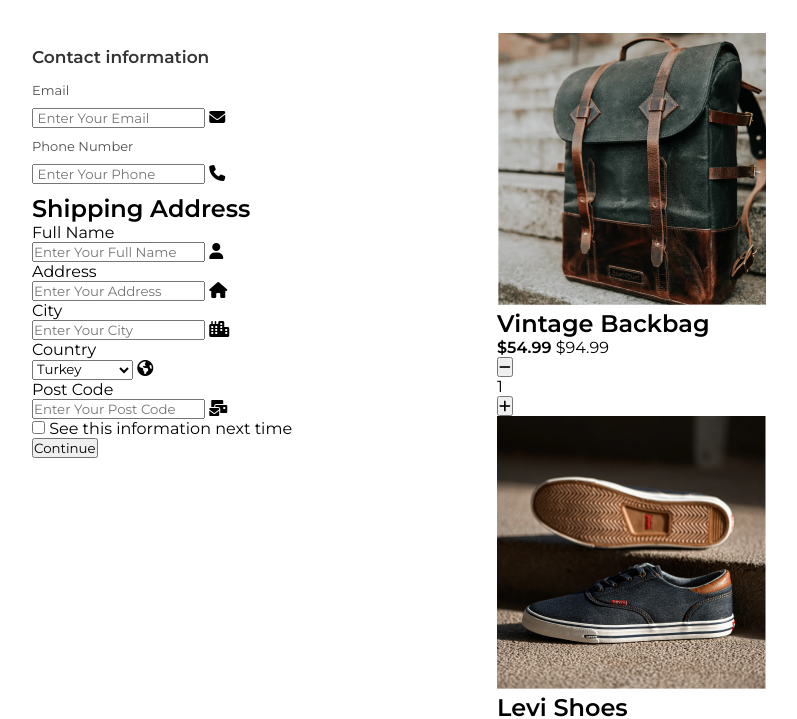
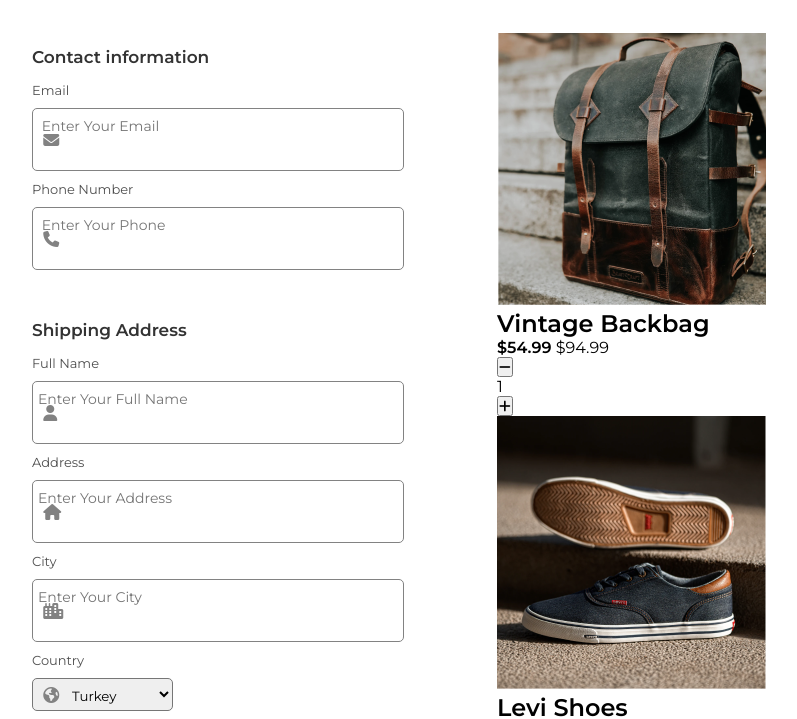
Before and after one commit to meakif/checkout, a plain HTML site: page index.html in a window 1280 px wide. Shown: the part 58-777 px from the top of the page, without its empty margins (160-957 px from the left). Drawn offline with Linux system fonts and the light colour scheme; a web font is replaced by a local one.

Commit message:
css last

```diff
--- a/index.html
+++ b/index.html
@@ -21,14 +21,14 @@
                 <h2>Contact information</h2>
                 <div class="campo">
                     <label for="email">Email</label>
-                    <div class="input">
+                    <div class="input-tag">
                         <input type="Email" name="Email" placeholder=" Enter Your Email">
                         <i class="fa-solid fa-envelope"></i>
                     </div>
                 </div>
                 <div class="campo">
                     <label for="Phone">Phone Number</label>
-                    <div class="input">
+                    <div class="input-tag">
                         <input type="number" name="Phone" placeholder=" Enter Your Phone">
                         <i class="fa-solid fa-phone"></i>
                     </div>
@@ -36,32 +36,32 @@
 
             </div>
 
-            <div id="shipping">
+            <div id="shipping" class="data-form">
                 <h2>Shipping Address</h2>
                  <div class="campo">
                     <label for="Name">Full Name</label>
-                    <div class="input">
+                    <div class="input-tag">
                         <input type="text" name="Full-Name" placeholder="Enter Your Full Name">
                         <i class="fa-solid fa-user"></i>
                     </div>
                 </div>
                      <div class="campo">
                         <label for="Address">Address</label>
-                        <div class="input">
+                        <div class="input-tag">
                             <input type="text" name="Address" placeholder="Enter Your Address">
                             <i class="fa-solid fa-house"></i>
                         </div>
                     </div>
                         <div class="campo">
                             <label for="City">City</label>
-                            <div class="input">
+                            <div class="input-tag">
                                 <input type="text" name="City" placeholder="Enter Your City">
                                 <i class="fa-sharp fa-solid fa-city"></i>
                             </div>
                         </div>
                         <div class="campo" id="country-field">
                             <label for="Country">Country</label>
-                            <div class="input">
+                            <div class="input-tag">
                                 <select name="your-country" id="user-country">
                                     <option value="Turkey">Turkey
                                     </option>
@@ -83,19 +83,19 @@
                         </div>
                     <div class="campo" id="posta-code">
                         <label for="Post Code">Post Code</label>
-                        <div class="input">
+                        <div class="input-tag">
                             <input type="text" name="Post Code" placeholder="Enter Your Post Code">
                             <i class="fa-solid fa-envelopes-bulk"></i>
                         </div>
                     </div>
 
                     <div class="campo">
-                        <input type="checkbox" name="Reminder">
+                        <input type="checkbox" name="Reminder" id="Reminder">
                         <label for="Reminder">See this information next time</label>
                     </div>
                 </div>
             </div>
-            <button id="Btn-submit">
+            <button id="buton">
                 Continue
             </button>
         </form>
--- a/style.css
+++ b/style.css
@@ -60,3 +60,63 @@ form{
     position: relative;
     display: block;
 }
+
+label{
+    cursor: pointer;
+}
+
+.data-form .campo .input-tag{
+    position: relative;
+}
+
+.data-form .campo .input-tag input{
+    border: 1px solid #828282;
+    padding: 8px 5px 35px;
+    color: #828282;
+    font-size: 14px;
+    border-radius: 5px;
+    width: 100%;
+}
+
+.data-form .campo .input-tag i{
+    position: absolute;
+    color: #828282;
+    font-size: 16px;
+    top: 50%;
+    transform: translateY(-50%);
+    left: 3%;
+}
+
+#shipping{
+    margin-top: 50px;
+}
+
+#country-field div select{
+    padding: 8px 5px 5px 35px;
+    border-radius: 5px;
+    cursor: pointer;
+}
+
+option{
+    font-weight: normal;
+    display: block;
+    min-height: 1.2em;
+    white-space: nowrap;
+}
+
+#posta-code{
+    display: inline-block;
+    width: auto;
+}
+
+#Reminder label{
+    display: flex;
+    margin-top: -10px;
+}
+
+#buton {
+    text-align: center;
+    width: 20%;
+    padding: 14px 0;
+    border-radius: 10px;
+}
```
